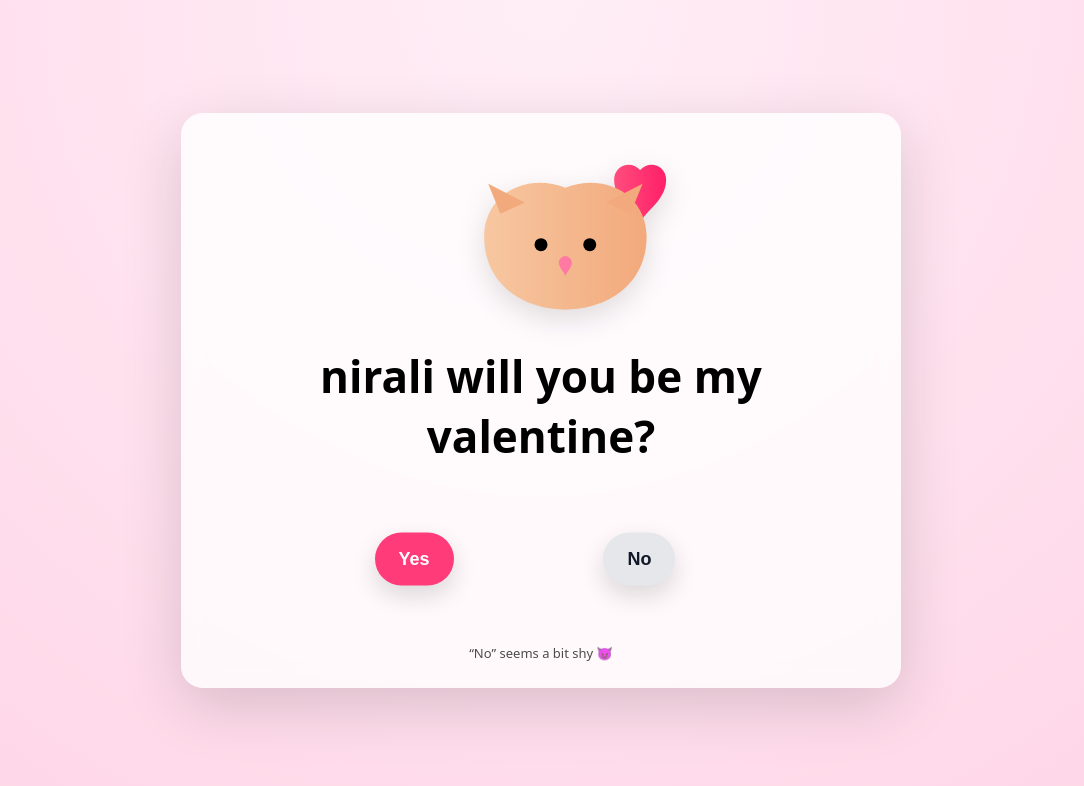
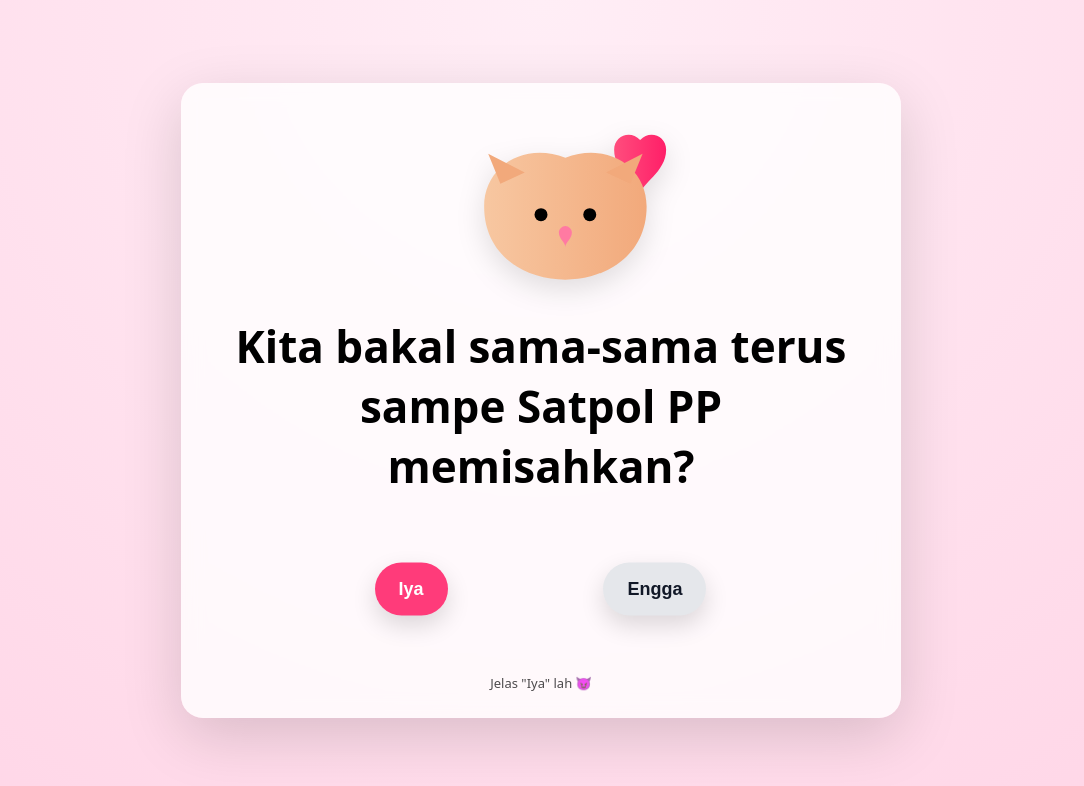
Before and after one commit to indratrsn19/halodarikita, a plain HTML site: page index.html in a window 1280 px wide. Shown: the whole page, without its empty margins (99-1183 px from the left). Drawn offline with nearby package versions, Linux system fonts and the light colour scheme.

Commit message:
Update index.html

```diff
--- a/index.html
+++ b/index.html
@@ -3,7 +3,7 @@
 <head>
   <meta charset="UTF-8" />
   <meta name="viewport" content="width=device-width, initial-scale=1, viewport-fit=cover" />
-  <title>Will you be my Valentine?</title>
+  <title>Sayang gak?</title>
 
   <!-- Confetti library -->
   <script src="https://cdn.jsdelivr.net/npm/canvas-confetti@1.9.3/dist/confetti.browser.min.js"></script>
@@ -171,15 +171,15 @@
             fill="#ff7aa2"/>
     </svg>
 
-    <h1>nirali will you be my valentine?</h1>
+    <h1>Kita bakal sama-sama terus sampe Satpol PP memisahkan?</h1>
 
     <section class="button-zone" id="zone">
-      <button id="yesBtn">Yes</button>
-      <button id="noBtn">No</button>
+      <button id="yesBtn">Iya</button>
+      <button id="noBtn">Engga</button>
     </section>
 
     <!-- HINT -->
-    <div class="hint" id="hint">“No” seems a bit shy 😈</div>
+    <div class="hint" id="hint">Jelas "Iya" lah 😈</div>
 
     <section class="result" id="result">
       <h2>YAY! 🎉</h2>
```
